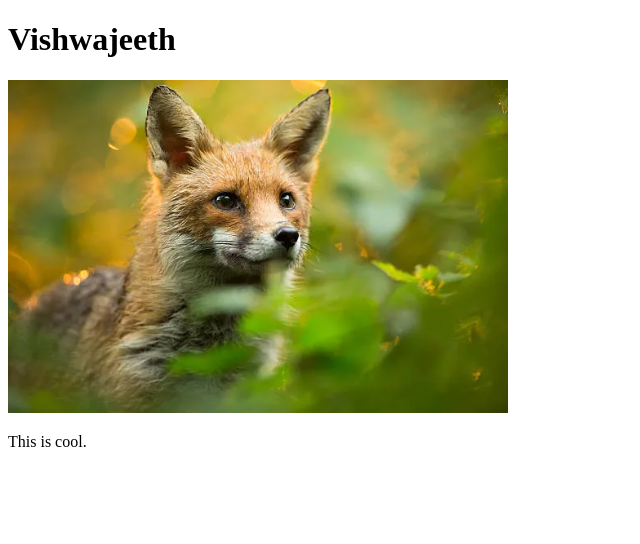
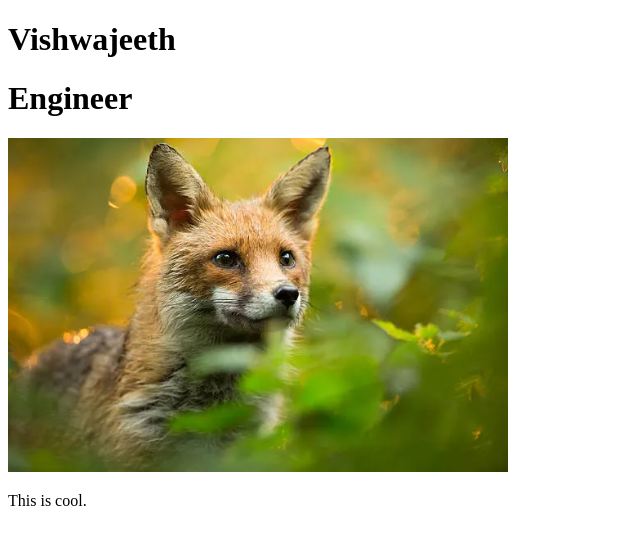
Before and after one commit to VishwajeethM/First-project, a plain HTML site: page index.html in a window 1280 px wide. Shown: the whole page, without its empty margins (0-640 px from the left). Drawn offline with Linux system fonts and the light colour scheme.

Commit message:
added role

```diff
--- a/index.html
+++ b/index.html
@@ -7,6 +7,7 @@
 </head>
 <body>
     <h1>Vishwajeeth</h1>
+    <h1>Engineer</h1>
     <img width="500px" src="red-fox.webp" alt="">
     <p>This is cool.</p>
 </body>
```
